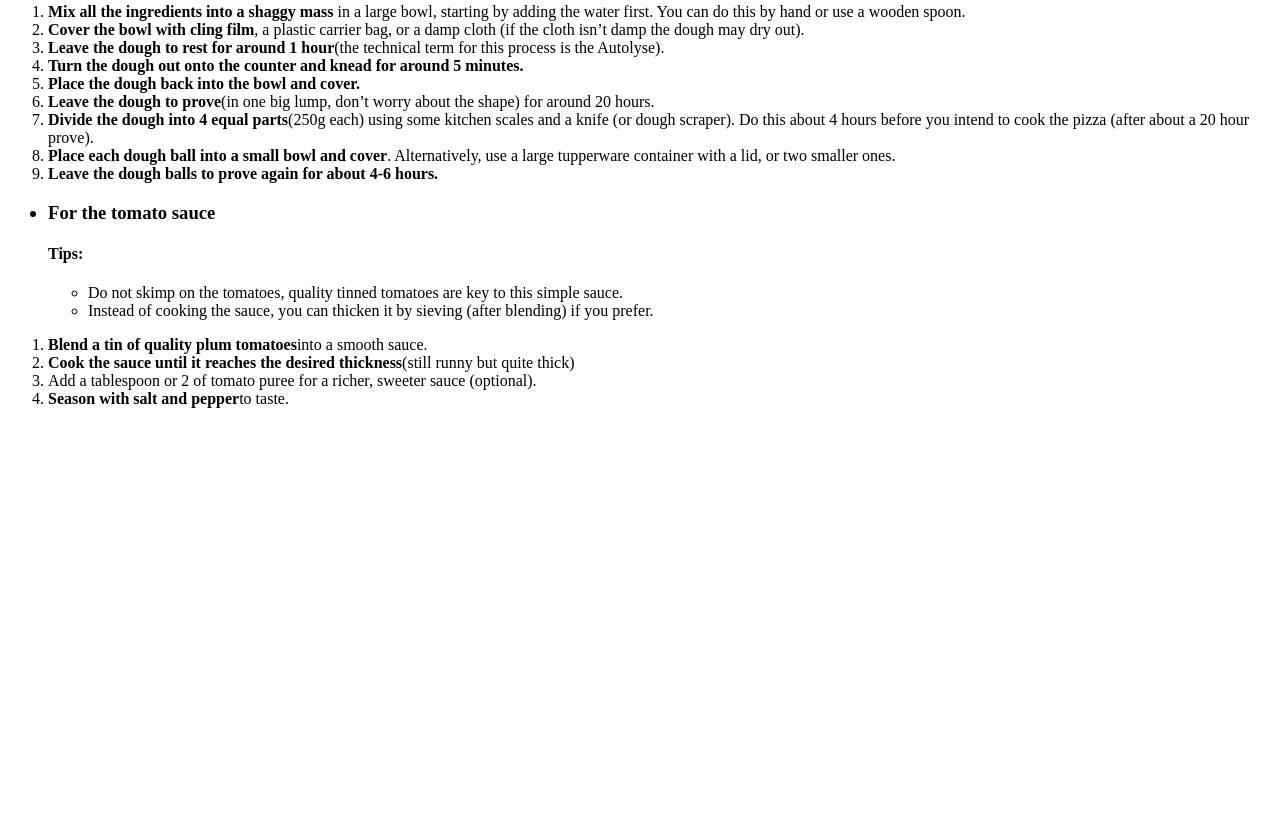
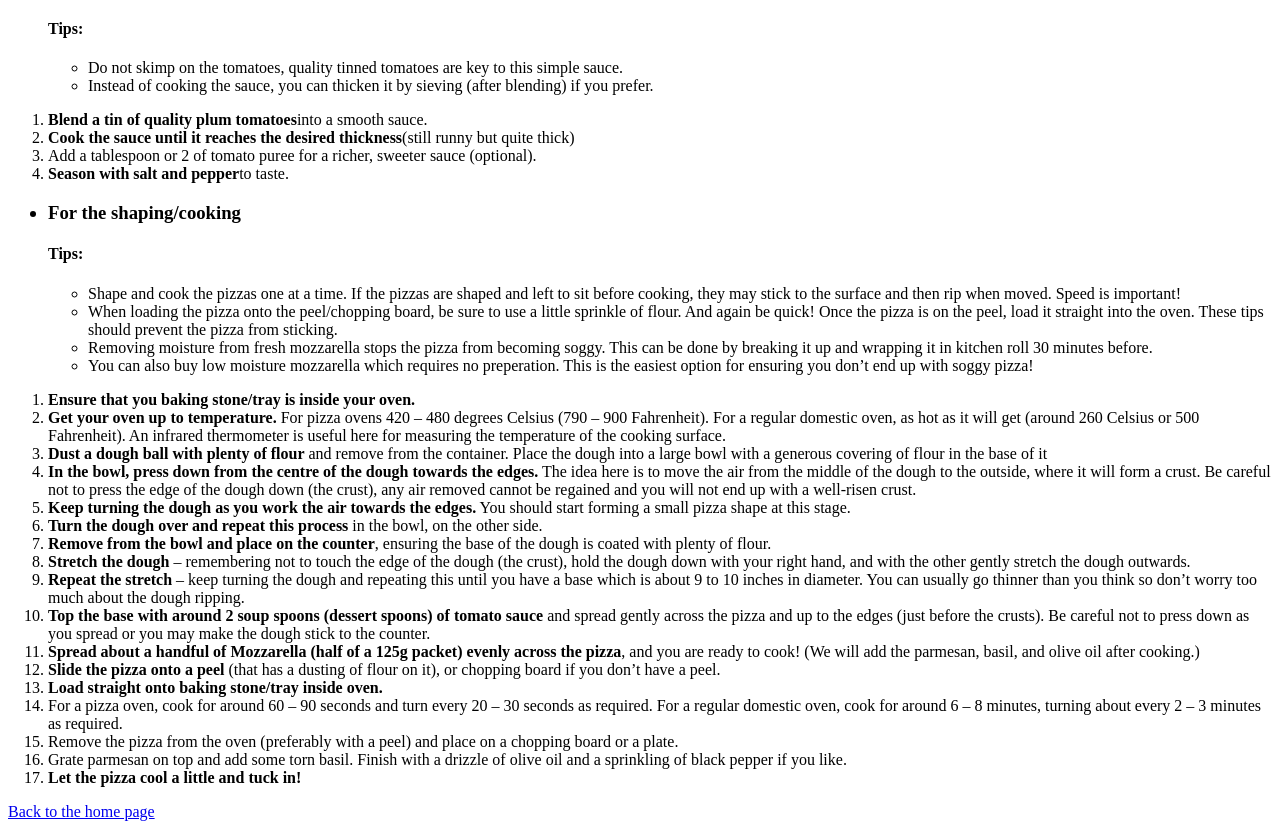
Before and after one commit to Kuhzlol/odin-recipes, a plain HTML site: page recipes/neapolitan-pizza.html in a window 1280 px wide. Shown: the part 1558-2387 px from the top of the page. Before the commit the page ends 1982 px from the top, so only its background shows below. Drawn offline with Linux system fonts and the light colour scheme.

Commit message:
Finished neapolitan pizza recipe

```diff
--- a/recipes/neapolitan-pizza.html
+++ b/recipes/neapolitan-pizza.html
@@ -10,7 +10,7 @@
 
 <body>
     <h1>The authentic Neapolitan pizza recipe</h1>
-    <img src="../images/pizza-napoletana.jpg" alt="A delicious pizza">
+    <img src="../images/pizza-napoletana.jpg" width="500" alt="A delicious pizza">
 
     <h2>Description</h2>
     <p><strong>Neapolitan pizza</strong> (Italian: Pizza Napoletana), also known as Naples-style pizza, is a style of pizza made with tomatoes and mozzarella cheese.</p>
@@ -86,5 +86,38 @@
         <li>Add a tablespoon or 2 of tomato puree for a richer, sweeter sauce (optional).</li>
         <li><strong>Season with salt and pepper</strong>to taste.</li>
     </ol>
+
+    <ul>
+        <h3><li>For the shaping/cooking</li></h3>
+        <h4>Tips:</h4>
+        <ul>
+            <li>Shape and cook the pizzas one at a time. If the pizzas are shaped and left to sit before cooking, they may stick to the surface and then rip when moved. Speed is important!</li>
+            <li>When loading the pizza onto the peel/chopping board, be sure to use a little sprinkle of flour. And again be quick! Once the pizza is on the peel, load it straight into the oven. These tips should prevent the pizza from sticking.</li>
+            <li>Removing moisture from fresh mozzarella stops the pizza from becoming soggy. This can be done by breaking it up and wrapping it in kitchen roll 30 minutes before.</li>
+            <li>You can also buy low moisture mozzarella which requires no preperation. This is the easiest option for ensuring you don’t end up with soggy pizza!</li>
+        </ul>
+    </ul>
+    <ol>
+        <li><strong>Ensure that you baking stone/tray is inside your oven.</strong></li>
+        <li><strong>Get your oven up to temperature.</strong> For pizza ovens 420 – 480 degrees Celsius (790 – 900 Fahrenheit). For a regular domestic oven, as hot as it will get (around 260 Celsius or 500 Fahrenheit). An infrared thermometer is useful here for measuring the temperature of the cooking surface.</li>
+        <li><strong>Dust a dough ball with plenty of flour</strong> and remove from the container. Place the dough into a large bowl with a generous covering of flour in the base of it</li>
+        <li><strong>In the bowl, press down from the centre of the dough towards the edges.</strong> The idea here is to move the air from the middle of the dough to the outside, where it will form a crust. Be careful not to press the edge of the dough down (the crust), any air removed cannot be regained and you will not end up with a well-risen crust.</li>
+        <li><strong>Keep turning the dough as you work the air towards the edges.</strong> You should start forming a small pizza shape at this stage.</li>
+        <li><strong>Turn the dough over and repeat this process</strong> in the bowl, on the other side.</li>
+        <li><strong>Remove from the bowl and place on the counter</strong>, ensuring the base of the dough is coated with plenty of flour.</li>
+        <li><strong>Stretch the dough</strong> – remembering not to touch the edge of the dough (the crust), hold the dough down with your right hand, and with the other gently stretch the dough outwards.</li>
+        <li><strong>Repeat the stretch</strong> – keep turning the dough and repeating this until you have a base which is about 9 to 10 inches in diameter. You can usually go thinner than you think so don’t worry too much about the dough ripping.</li>
+        <li><strong>Top the base with around 2 soup spoons (dessert spoons) of tomato sauce</strong> and spread gently across the pizza and up to the edges (just before the crusts). Be careful not to press down as you spread or you may make the dough stick to the counter.</li>
+        <li><strong>Spread about a handful of Mozzarella (half of a 125g packet) evenly across the pizza</strong>, and you are ready to cook! (We will add the parmesan, basil, and olive oil after cooking.)
+        </li>
+        <li><strong>Slide the pizza onto a peel</strong> (that has a dusting of flour on it), or chopping board if you don’t have a peel.</li>
+        <li><strong>Load straight onto baking stone/tray inside oven.</strong></li>
+        <li>For a pizza oven, cook for around 60 – 90 seconds and turn every 20 – 30 seconds as required. For a regular domestic oven, cook for around 6 – 8 minutes, turning about every 2 – 3 minutes as required.</li>
+        <li>Remove the pizza from the oven (preferably with a peel) and place on a chopping board or a plate.</li>
+        <li>Grate parmesan on top and add some torn basil. Finish with a drizzle of olive oil and a sprinkling of black pepper if you like.</li>
+        <li><strong>Let the pizza cool a little and tuck in!</strong></li>
+    </ol>
+
+    <a href="../index.html">Back to the home page</a>
 </body>
 </html>
```
